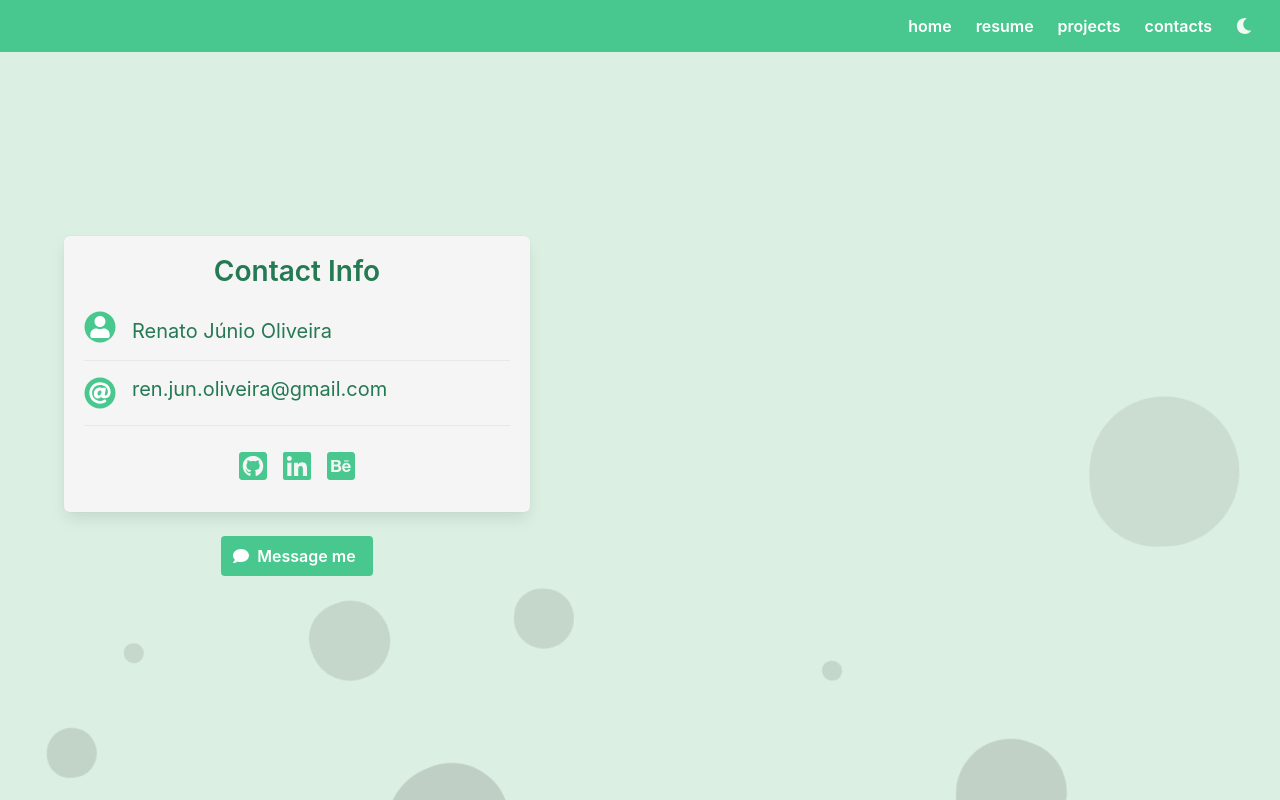
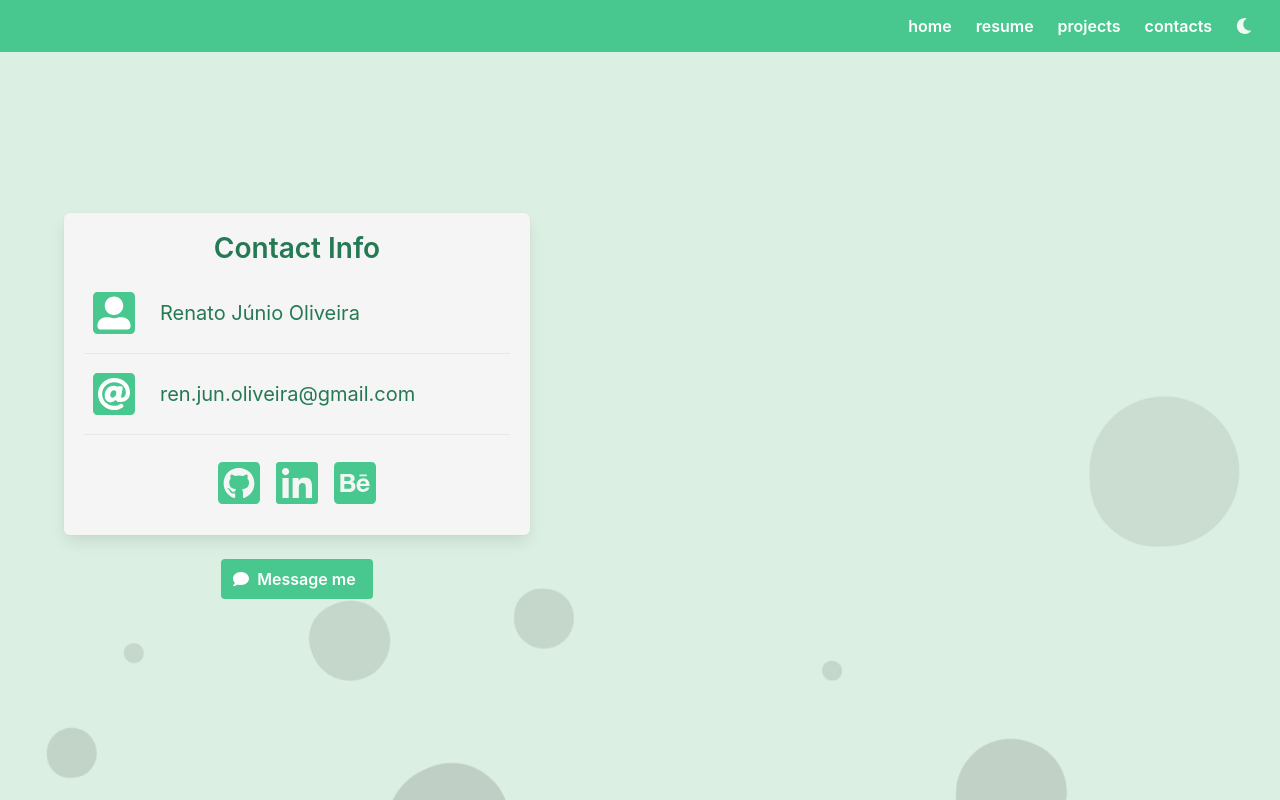
Before and after one commit to Ren-Oliveira/Resume, a React (Create React App) app: page /contacts in a window 1280 px wide. Built offline with nearby package versions, Linux system fonts and the light colour scheme.

Commit message:
fixing icons and colors

```diff
--- a/src/components/ui/contacts/ContactsCard.js
+++ b/src/components/ui/contacts/ContactsCard.js
@@ -1,6 +1,11 @@
 import { useTheme } from '../../../store/ThemeContext';
 import { FontAwesomeIcon as Icon } from '@fortawesome/react-fontawesome';
-import { faCircle, faUser, faAt } from '@fortawesome/free-solid-svg-icons';
+import {
+  // faCircle,
+  faSquare,
+  faAt,
+  faUserAlt,
+} from '@fortawesome/free-solid-svg-icons';
 // import {
 //   faGithub,
 //   faLinkedin,
@@ -14,18 +19,17 @@ const ContactsCard = () => {
 
   const boxDark = 'box content has-background-dark has-text-danger';
   const boxLight = 'box content has-background-light has-text-success';
-  const titleClass =
-    'is-marginless has-text-weight-regular subtitle is-clickable has-text-centered';
+  const titleClass = 'subtitle is-marginless has-text-centered';
   const titleDark = titleClass + ' has-text-danger-light';
   const titleLight = titleClass + ' has-text-success-dark';
-  const iconDark = 'fas has-text-danger';
-  const iconLight = 'fas has-text-success';
-  const icon = 'fas has-text-white';
-  const media = 'media-left icon is-medium fa-layers fa-fw fa-2x';
+  const media = 'media-left is-medium fa-layers fa-fw fa-3x';
 
   const ternaryBox = darkTheme ? boxDark : boxLight;
   const ternaryTitle = darkTheme ? titleDark : titleLight;
-  const ternaryIcon = darkTheme ? iconDark : iconLight;
+  const ternaryIcon = darkTheme
+    ? 'fas has-text-danger'
+    : 'fas has-text-success';
+  const ternaryTopIcon = darkTheme ? 'fas has-text-dark' : 'fas has-text-white';
 
   return (
     <div className={ternaryBox}>
@@ -33,22 +37,28 @@ const ContactsCard = () => {
       <br />
       <div className="media">
         <div className={media}>
-          <Icon icon={faCircle} className={ternaryIcon} />
-          <Icon icon={faUser} className={icon} transform="shrink-5" />
+          <Icon icon={faSquare} className={ternaryIcon} />
+          <Icon
+            icon={faUserAlt}
+            className={ternaryTopIcon}
+            transform="shrink-5"
+          />
         </div>
         <div className={ternaryTitle}>
-          <p className="mt-2">Renato Júnio Oliveira</p>
+          <p className="mt-3">Renato Júnio Oliveira</p>
         </div>
       </div>
 
       <div className="media">
         <div className={media}>
-          <Icon icon={faCircle} className={ternaryIcon} />
-          <Icon icon={faAt} className={icon} transform="shrink-5" />
+          <Icon icon={faSquare} className={ternaryIcon} />
+          <Icon icon={faAt} className={ternaryTopIcon} transform="shrink-5" />
         </div>
-        <a href="mailto:ren-jun-oliveira@gmail.com" className={ternaryTitle}>
-          ren.jun.oliveira@gmail.com
-        </a>
+        <p className="mt-3">
+          <a href="mailto:ren-jun-oliveira@gmail.com" className={ternaryTitle}>
+            ren.jun.oliveira@gmail.com
+          </a>
+        </p>
       </div>
       <div className="media" />
       <div className="has-text-centered">
--- a/src/components/ui/home/SocialMedia.js
+++ b/src/components/ui/home/SocialMedia.js
@@ -9,8 +9,8 @@ import {
 const SocialMedia = () => {
   const theme = useTheme();
 
-  const iconDark = 'fas has-text-danger fa-2x m-2';
-  const iconLight = 'fas has-text-success fa-2x m-2';
+  const iconDark = 'fas has-text-danger fa-3x m-2';
+  const iconLight = 'fas has-text-success fa-3x m-2';
   const ternaryIcon = theme ? iconDark : iconLight;
 
   return (
--- a/src/pages/Home.js
+++ b/src/pages/Home.js
@@ -25,14 +25,11 @@ const Home = () => {
   const greeting = ['Hello!', 'Welcome!', 'Hi!'];
 
   return (
-    <div>
     <div className="hero is-fullheight">
       <div className="hero-body">
         <div className="container has-text-centered is-unselectable">
           <div className="title is-size-1 has-text-weight-bold">
-              <p className={ternaryTitle}>
-                {greeting[randomNum()]} I'm Renato.
-              </p>
+            <p className={ternaryTitle}>{greeting[randomNum()]} I'm Renato.</p>
           </div>
           <div className="subtitle is-size-3 has-text-weight-semibold">
             <p className={ternarySubtitle}>{message[randomNum()]}</p>
@@ -46,7 +43,6 @@ const Home = () => {
         </p>
       </div>
     </div>
-    </div>
   );
 };
 
```
Also changed, not shown: src/components/ui/home/Home.module.css (added). Lines whose indentation alone changed are shown as unchanged.
